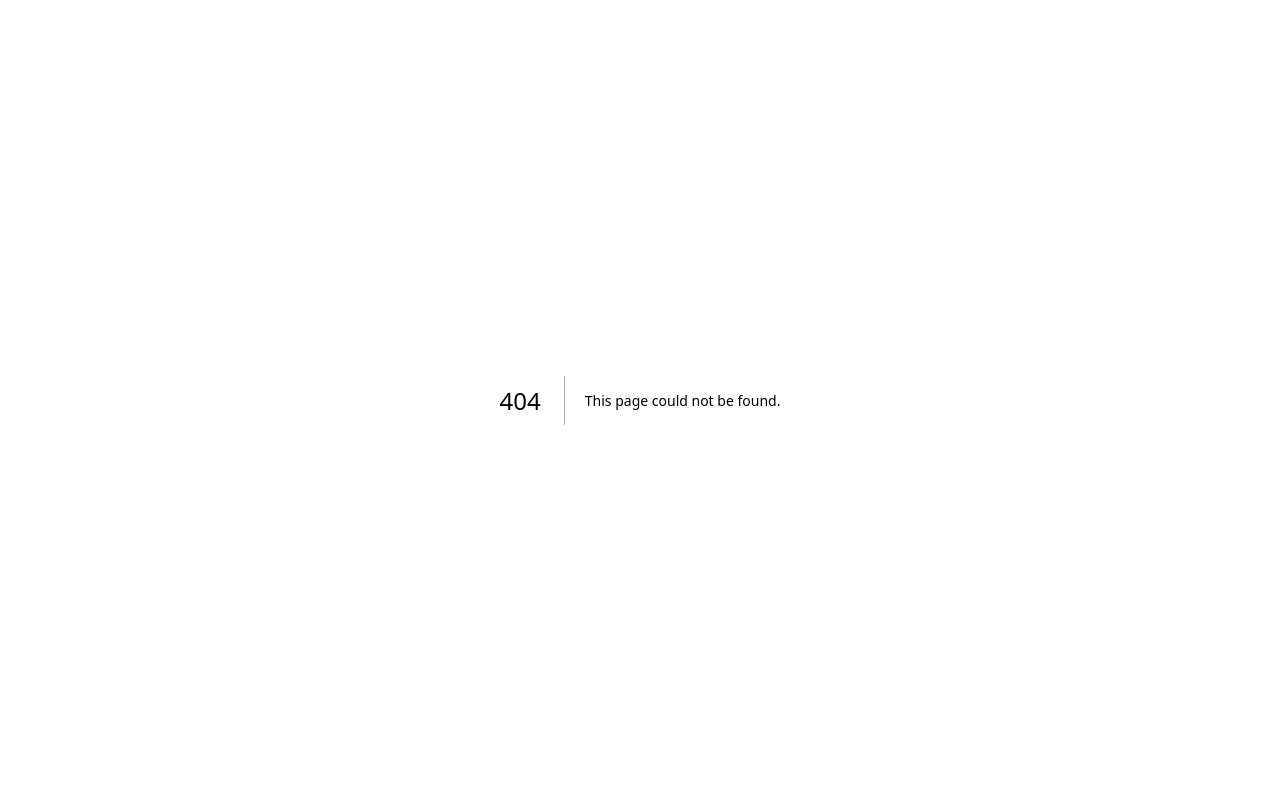
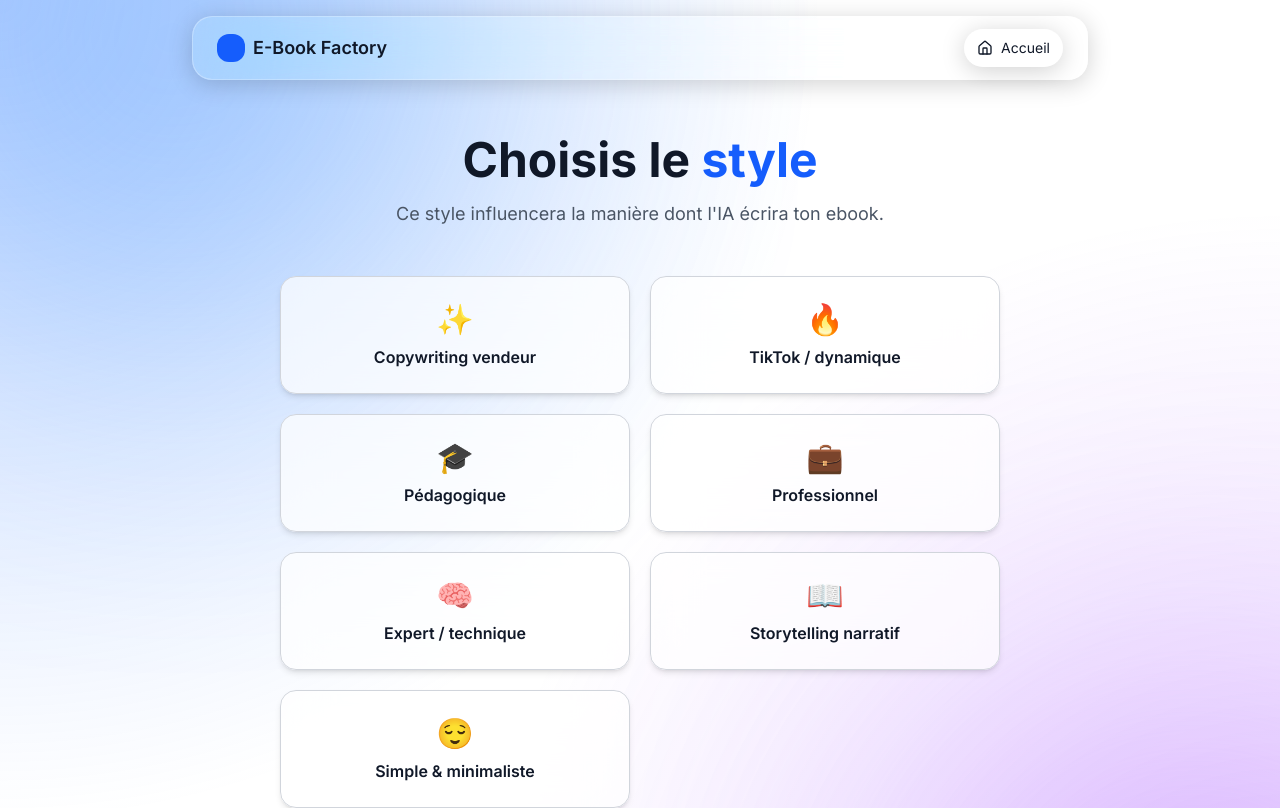
Before and after one commit to pacormn/ebook-factory, a Next.js app: page /create/style in a window 1280 px wide. Before the commit this address had no page. Shown: the top 808 px of the page. Built offline with nearby package versions, Linux system fonts and the light colour scheme.

Commit message:
UPDATE - audience page

```diff
--- /dev/null
+++ b/app/create/style/page.tsx
@@ -0,0 +1,124 @@
+"use client";
+
+import { useEbookStore } from "@/store/ebook-store";
+import { useRouter } from "next/navigation";
+import Link from "next/link";
+import { Button } from "@/components/ui/button";
+import { ArrowRight, House } from "lucide-react";
+import { useState } from "react";
+
+const STYLES = [
+  { id: "copywriting", label: "Copywriting vendeur", icon: "✨" },
+  { id: "tiktok", label: "TikTok / dynamique", icon: "🔥" },
+  { id: "pedagogique", label: "Pédagogique", icon: "🎓" },
+  { id: "professionnel", label: "Professionnel", icon: "💼" },
+  { id: "expert", label: "Expert / technique", icon: "🧠" },
+  { id: "storytelling", label: "Storytelling narratif", icon: "📖" },
+  { id: "minimaliste", label: "Simple & minimaliste", icon: "😌" },
+];
+
+export default function StylePage() {
+  const router = useRouter();
+  const { style, setStyle } = useEbookStore();
+
+  const [localStyle, setLocalStyle] = useState(style);
+
+  function handleNext() {
+    if (!localStyle) return;
+    setStyle(localStyle);
+    router.push("/create/length");
+  }
+
+  return (
+    <main className="relative min-h-screen overflow-hidden bg-gradient-to-b from-white via-slate-50 to-white
+      dark:from-gray-950 dark:via-gray-900 dark:to-gray-950 bg-dynamic">
+
+      {/* BLOBS */}
+      <div className="absolute top-[-250px] left-[-150px] w-[600px] h-[600px] rounded-full
+      bg-blue-400/40 dark:bg-blue-700/20 blur-[135px] animate-blob-floating -z-10" />
+
+      <div className="absolute bottom-[-250px] right-[-150px] w-[550px] h-[550px] rounded-full
+      bg-purple-400/40 dark:bg-purple-700/20 blur-[130px] animate-blob-floating2 -z-10" />
+
+      {/* HEADER */}
+      <div className="fixed top-4 left-1/2 -translate-x-1/2 z-50
+      w-[92%] md:w-[70%] px-6 py-3 glass-bar rounded-3xl navbar-pop shadow-xl">
+        <div className="flex items-center justify-between">
+
+          <Link href="/">
+            <div className="flex items-center gap-2 cursor-pointer">
+              <div className="h-7 w-7 bg-blue-600 rounded-xl"></div>
+              <h1 className="text-lg font-semibold">E-Book Factory</h1>
+            </div>
+          </Link>
+
+          <Link href="/">
+            <button className="glass-bar px-3 py-2 rounded-xl flex items-center gap-2 text-sm">
+              <House size={16} />
+              <span className="hidden sm:inline">Accueil</span>
+            </button>
+          </Link>
+        </div>
+      </div>
+
+      {/* SPACER */}
+      <div className="h-20" />
+
+      {/* CONTENT */}
+      <section className="max-w-3xl mx-auto text-center px-6 mt-14 animate-fade-in">
+
+        <h2 className="text-4xl md:text-5xl font-extrabold">
+          Choisis le{" "}
+          <span className="text-blue-600 dark:text-blue-400">style</span>
+        </h2>
+
+        <p className="text-gray-600 dark:text-gray-300 mt-4 text-lg max-w-2xl mx-auto">
+          Ce style influencera la manière dont l&apos;IA écrira ton ebook.
+        </p>
+
+        {/* STYLES */}
+        <div className="grid grid-cols-1 sm:grid-cols-2 gap-5 mt-12">
+
+          {STYLES.map((s, index) => (
+            <button
+              key={s.id}
+              onClick={() => setLocalStyle(s.id)}
+              className={`
+                relative p-6 rounded-2xl shadow-md backdrop-blur-xl border
+                transition-all duration-200 fade-in-up
+                ${localStyle === s.id
+                  ? "bg-blue-600 text-white border-blue-700 scale-[1.04] shadow-blue-500/40"
+                  : "bg-white/70 dark:bg-gray-800/60 border-gray-300 dark:border-gray-700 hover:scale-[1.02]"
+                }
+              `}
+              style={{ animationDelay: `${index * 80}ms` }}
+            >
+              <span className="text-3xl mb-2 block">{s.icon}</span>
+              <span className="font-semibold">{s.label}</span>
+
+              {/* Indicateur de sélection */}
+              {localStyle === s.id && (
+                <div className="absolute inset-0 rounded-2xl ring-4 ring-blue-400/40 pointer-events-none" />
+              )}
+            </button>
+          ))}
+
+        </div>
+
+        {/* NEXT */}
+        <div className="mt-12">
+          <Button
+            onClick={handleNext}
+            disabled={!localStyle}
+            className="px-10 py-6 text-lg rounded-2xl bg-blue-600 hover:bg-blue-700 disabled:opacity-50"
+          >
+            Suivant <ArrowRight className="ml-2" />
+          </Button>
+        </div>
+
+      </section>
+
+      <div className="h-32" />
+    </main>
+  );
+}
--- a/app/globals.css
+++ b/app/globals.css
@@ -241,3 +241,20 @@ html, body {
   animation: fade-in-up 0.4s ease-out forwards;
   opacity: 0;
 }
+
+@keyframes fade-in {
+  from { opacity: 0; }
+  to { opacity: 1; }
+}
+.animate-fade-in {
+  animation: fade-in 0.4s ease-out;
+}
+
+@keyframes fade-in-up {
+  0% { opacity: 0; transform: translateY(12px); }
+  100% { opacity: 1; transform: translateY(0); }
+}
+.fade-in-up {
+  animation: fade-in-up 0.4s ease-out forwards;
+  opacity: 0;
+}
```
